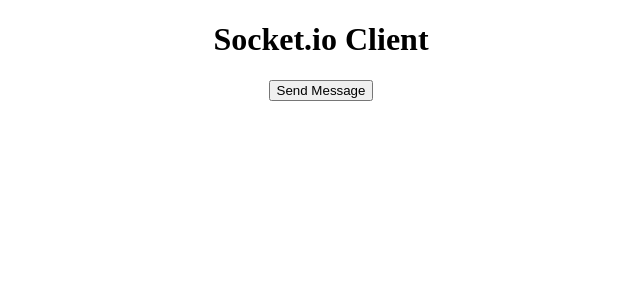
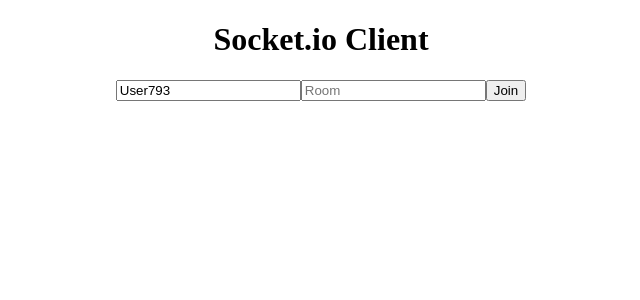
Before and after one commit to adrianezd/nochat, a React (Create React App) app in the folder client/: page / in a window 1280 px wide. Shown: the top 300 px of the page, without its empty margins (319-959 px from the left). Built offline with nearby package versions, Linux system fonts and the light colour scheme; no server answers.

Commit message:
first connection between server and client

```diff
--- a/client/src/App.js
+++ b/client/src/App.js
@@ -1,14 +1,28 @@
 import './App.css';
 import io from 'socket.io-client';
+import { useState } from 'react';
 
-const socket = io('http://localhost:3001');
+const socket = io.connect('http://localhost:3001');
+
 
 function App() {
+  const [username,setUsername]  = useState("User" + Math.floor(Math.random() * 1000));
+  const [message, setMessage] = useState("");
+  const [messages, setMessages] = useState([]);
+  const [room,setRoom] = useState("");
+
+  const joinRoom = () => {
+    socket.emit('join', {username,room});
+  }
+
   return (
     <div className="App">
       <div>
         <h1>Socket.io Client</h1>
-        <button onClick={() => socket.emit('message', 'Hello World!')}>Send Message</button>
+        <input type="text" placeholder="Username" required value={username} onChange={(e) => setUsername(e.target.value)} />
+        <input type="text" placeholder="Room" required value={room} onChange={(e) => setRoom(e.target.value)} />
+        <button onClick={() => joinRoom()}>Join</button>
+        {/* <button onClick={() => socket.emit('message', 'Hello World!')}>Send Message</button> */}
       </div>
     </div>
   );
```
Also changed, not shown: 1 other file (tests, documents, lock files or other folders).
